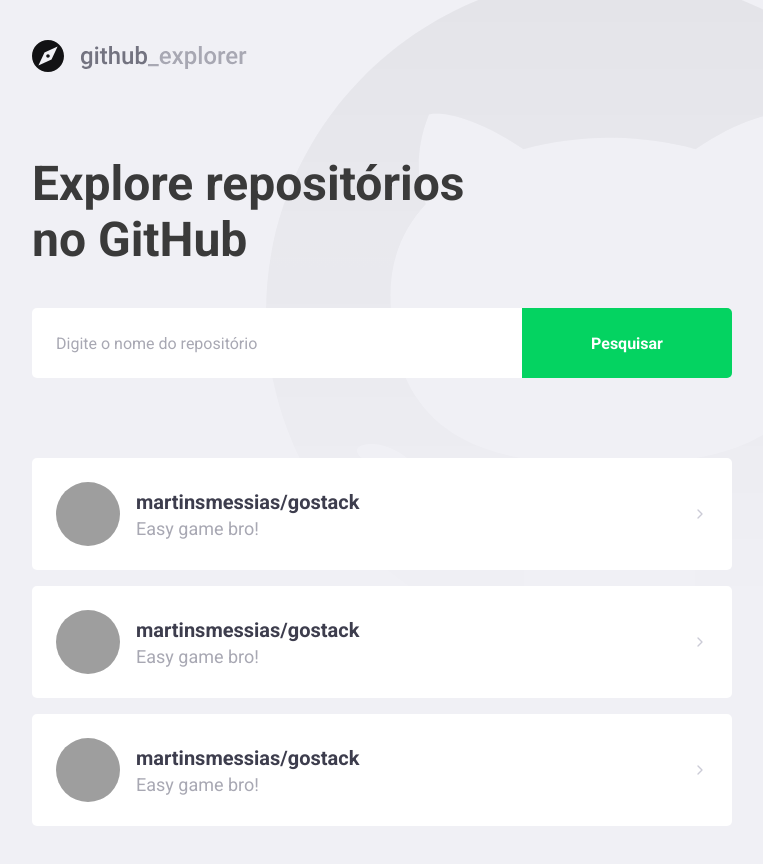
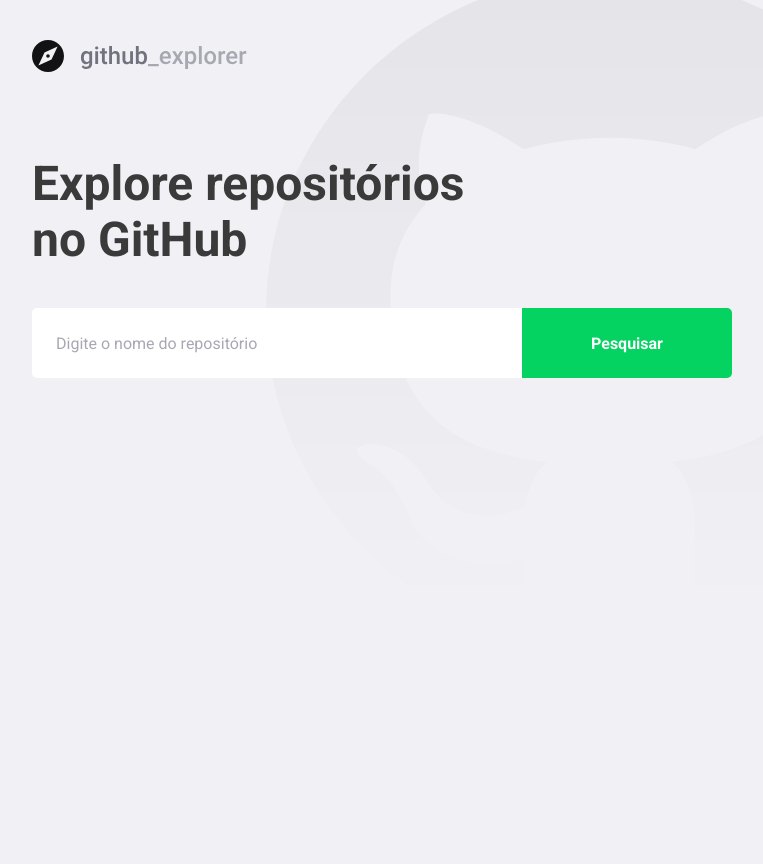
Before and after one commit to MartinsMessias/github-search-profile, a React (Create React App) app: page / in a window 1280 px wide. Shown: the whole page, without its empty margins (148-911 px from the left). After the commit the page ends 800 px from the top, so only its background shows below. Built offline with nearby package versions, Linux system fonts and the light colour scheme; grey boxes are pictures that could not be loaded.

Commit message:
Conectando-se a api e consumindo

```diff
--- a/package.json
+++ b/package.json
@@ -10,6 +10,7 @@
     "@types/node": "^12.19.2",
     "@types/react": "^16.9.53",
     "@types/react-dom": "^16.9.8",
+    "axios": "^0.21.0",
     "polished": "^4.0.3",
     "react": "^17.0.1",
     "react-dom": "^17.0.1",
--- a/src/pages/Dashboard/index.tsx
+++ b/src/pages/Dashboard/index.tsx
@@ -1,59 +1,68 @@
+/* eslint-disable camelcase */
 /* eslint-disable no-use-before-define */
 /* eslint-disable @typescript-eslint/no-unused-vars */
-import React from 'react';
+import React, { FormEvent, useState } from 'react';
 
 import { FiChevronRight } from 'react-icons/fi';
+import { Title, Form, Repositories } from './styles';
+import logoImage from '../../assets/logo.svg';
 
-import logoImage from '../../assets/logo.svg';
-import Repository from '../Repository';
+import api from '../../services/api';
+// import Repository from '../Repository';
 
-import { Title, Form, Repositories } from './styles';
+interface Repository {
+  full_name: string;
+  description: string;
+  owner: {
+    login: string;
+    avatar_url: string;
+  };
+}
 
 const Dashboard: React.FC = () => {
+  const [repositories, setRepositories] = useState<Repository[]>([]);
+  const [newRepository, setNewRepository] = useState('');
+
+  async function handleAddRepository(
+    event: FormEvent<HTMLFormElement>,
+  ): Promise<void> {
+    event.preventDefault();
+
+    const response = await api.get<Repository>(`repos/${newRepository}`);
+    const repository = response.data;
+
+    setRepositories([...repositories, repository]);
+    setNewRepository('');
+  }
+
   return (
     <>
       <img src={logoImage} alt="Github Explorer" />
       <Title>Explore repositórios no GitHub</Title>
 
-      <Form>
-        <input placeholder="Digite o nome do repositório" />
+      <Form onSubmit={handleAddRepository}>
+        <input
+          value={newRepository}
+          onChange={(e) => setNewRepository(e.target.value)}
+          placeholder="Digite o nome do repositório"
+        />
         <button type="submit">Pesquisar</button>
       </Form>
 
       <Repositories>
-        <a href="#teste">
-          <img
-            src="https://avatars1.githubusercontent.com/u/35672212?s=460&u=fc42b4ce1eb30cd0bd84c5a94dad5a5c53071bf3&v=4"
-            alt="Dat"
-          />
-          <div>
-            <strong>martinsmessias/gostack</strong>
-            <p>Easy game bro!</p>
-          </div>
-          <FiChevronRight />
-        </a>
-        <a href="#teste">
-          <img
-            src="https://avatars1.githubusercontent.com/u/35672212?s=460&u=fc42b4ce1eb30cd0bd84c5a94dad5a5c53071bf3&v=4"
-            alt="Dat"
-          />
-          <div>
-            <strong>martinsmessias/gostack</strong>
-            <p>Easy game bro!</p>
-          </div>
-          <FiChevronRight />
-        </a>
-        <a href="#teste">
-          <img
-            src="https://avatars1.githubusercontent.com/u/35672212?s=460&u=fc42b4ce1eb30cd0bd84c5a94dad5a5c53071bf3&v=4"
-            alt="Dat"
-          />
-          <div>
-            <strong>martinsmessias/gostack</strong>
-            <p>Easy game bro!</p>
-          </div>
-          <FiChevronRight />
-        </a>
+        {repositories.map((repository) => (
+          <a key={repository.full_name} href="#teste">
+            <img
+              src={repository.owner.avatar_url}
+              alt={repository.owner.login}
+            />
+            <div>
+              <strong>{repository.full_name}</strong>
+              <p>{repository.description}</p>
+            </div>
+            <FiChevronRight size={20} />
+          </a>
+        ))}
       </Repositories>
     </>
   );
--- a/src/pages/Dashboard/styles.ts
+++ b/src/pages/Dashboard/styles.ts
@@ -75,7 +75,8 @@
     }
 
     div {
-      margin-left: 16px;
+      margin: 0 16px;
+      flex: 1;
 
       strong {
         font-size: 20px;
--- /dev/null
+++ b/src/services/api.ts
@@ -0,0 +1,7 @@
+import axios from 'axios';
+
+const api = axios.create({
+  baseURL: 'https://api.github.com',
+});
+
+export default api;
```
Also changed, not shown: 1 other file (tests, documents, lock files or other folders).
